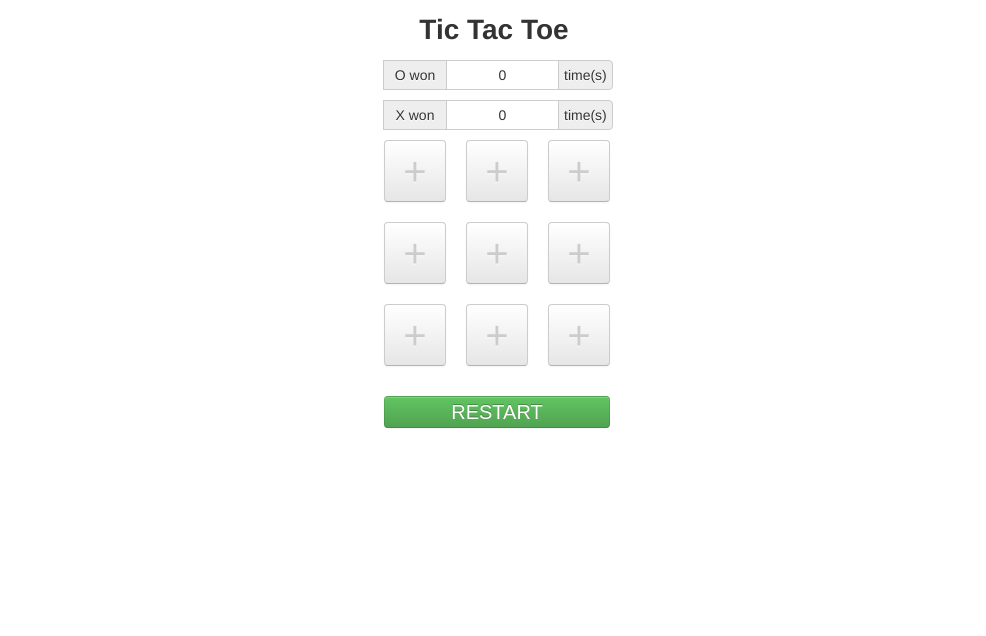
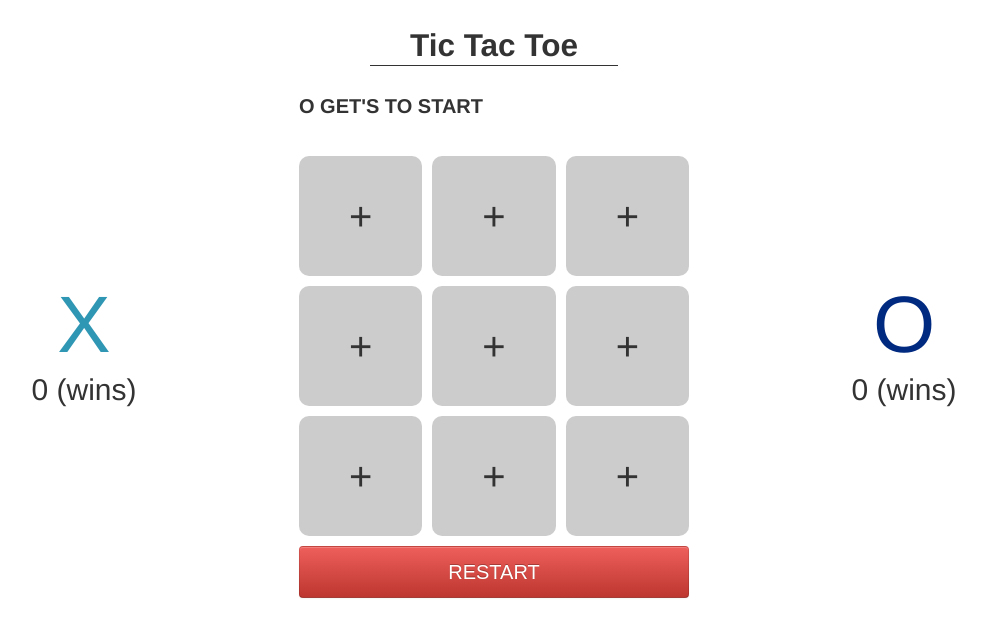
Before and after one commit to hansin91/tic-tac-toe, a website: page docs/index.html in a window 1280 px wide. Shown: the whole page, without its empty margins (146-1132 px from the left). Drawn offline with nearby package versions, Linux system fonts and the light colour scheme; files that its build step writes are made by us from their sources.

Commit message:
Redesign app

```diff
--- a/docs/assets/js/index.js
+++ b/docs/assets/js/index.js
@@ -3,17 +3,29 @@
 		O = 'O',
 		win_X = 0,
 		win_O = 0,
-		turn = 'X',
+		turn = '',
 		winner = null;
+
+	var randomTurn = function() {
+		var number = Math.floor(Math.random() * 100 + 1);
+		if (number % 2 == 0) {
+			turn = 'O';
+		} else {
+			turn = 'X';
+		}
+	};
+
 	var switchTurn = function() {
 		if (checkWinner(turn)) {
-			alert(turn + ' has won the game. Start a new game');
 			countWin();
 			winner = turn;
+			setMessage(turn + ' has won the game. Start a new game');
 		} else if (turn == X) {
 			turn = O;
+			setMessage("It's " + turn + " 's turn");
 		} else {
 			turn = X;
+			setMessage("It's " + turn + " 's turn");
 		}
 	};
 
@@ -69,7 +81,7 @@
 	};
 
 	var clearBox = function() {
-		$('#game .tic-tac-toe__game--square')
+		$('#game .tic-tac-toe__game__square')
 			.removeClass('btn-info')
 			.removeClass('btn-primary')
 			.removeClass('disable')
@@ -79,21 +91,32 @@
 	var startNewGame = function() {
 		clearBox();
 		winner = null;
+		randomTurn();
+		setMessage(turn + " GET'S TO START ");
+	};
+
+	var setMessage = function(message) {
+		$('#message').text(message);
 	};
 
 	$(function() {
-		$('#game .tic-tac-toe__game--square').on('click', function() {
+		randomTurn();
+		setMessage(turn + " GET'S TO START ");
+
+		$('#game .tic-tac-toe__game__square').on('click', function() {
 			if (winner != null) {
-				alert(turn + ' has won the game. Start a new game');
+				setMessage(turn + ' has won the game. Start a new game');
 			} else if ($(this).text() == '+') {
 				$(this).text(turn);
 				addClass($(this));
 				switchTurn();
 				if (parseInt(checkTie()) == 9 && winner == null) {
-					alert('Its a tie. It will restart.');
+					setMessage("It's a tie. It will restart.");
 				}
 			} else {
-				alert('Already Selected');
+				if (winner == null && parseInt(checkTie()) !== 9) {
+					setMessage('Already Selected');
+				}
 			}
 		});
 
--- a/docs/index.html
+++ b/docs/index.html
@@ -7,33 +7,42 @@
     <title>Tic Tac Toe game</title>
   </head>
   <body>
-  <div class="tic-tac-toe">
-    <div class="tic-tac-toe__content">
-      <div class="row">
-      <h1 class="span3">Tic Tac Toe</h1>
-      <div class="span3">
-        <div class="u-margin-bottom-small input-append">
-          <span class="add-on win_text">O won</span><strong id="win_O" class="win_times add-on">0</strong><span class="add-on">time(s)</span>
+    <div class="tic-tac-toe">
+      <div class="tic-tac-toe__header u-margin-bottom-medium">
+        <h2 class="heading--2 heading--2--title">Tic Tac Toe</h2>
+      </div>
+      <div class="tic-tac-toe__content">
+        <div class="win_content">
+          <h1 class="heading--1 heading--1--X u-margin-bottom-medium">X</h1>
+            <div class="win_content__times">
+              <span id="win_X" class="win_content__times--X">0</span> (wins)
+            </div>
         </div>
-        <div class="u-margin-bottom-small input-append">
-          <span class="add-on win_text">X won</span><strong id="win_X" class="win_times add-on">0</strong><span class="add-on">time(s)</span>
+        <div class="tic-tac-toe__game" id="game">
+          <div class="tic-tac-toe__message">
+            <p id="message">Message here</p>
+          </div>
+          <div id="s1" class="s1 tic-tac-toe__game__square">+</div>
+          <div id="s2" class="s2 tic-tac-toe__game__square">+</div>
+          <div id="s3" class="s3 tic-tac-toe__game__square">+</div>
+          <div id="s4" class="s4 tic-tac-toe__game__square">+</div>
+          <div id="s5" class="s5 tic-tac-toe__game__square">+</div>
+          <div id="s6" class="s6 tic-tac-toe__game__square">+</div>
+          <div id="s7" class="s7 tic-tac-toe__game__square">+</div>
+          <div id="s8" class="s8 tic-tac-toe__game__square">+</div>
+          <div id="s9" class="s9 tic-tac-toe__game__square">+</div>
+          <div class="tic-tac-toe__reset">
+            <a id="reset" class="btn btn-danger btn--reset">Restart</a>
+          </div>
+        </div>
+        <div class="win_content">
+          <h1 class="heading--1 heading--1--O u-margin-bottom-medium">O</h1>
+          <div class="win_content__times">
+            <span id="win_O" class="win_content__times--O">0</span> (wins)
+          </div>
         </div>
       </div>
     </div>
-    <ul class="row tic-tac-toe__game" id="game">
-    <li id="s1" class="btn span1 tic-tac-toe__game--square" >+</li>
-    <li id="s2" class="btn span1 tic-tac-toe__game--square">+</li>
-    <li id="s3" class="btn span1 tic-tac-toe__game--square">+</li>
-    <li id="s4" class="btn span1 tic-tac-toe__game--square">+</li>
-    <li id="s5" class="btn span1 tic-tac-toe__game--square">+</li>
-    <li id="s6" class="btn span1 tic-tac-toe__game--square">+</li>
-    <li id="s7" class="btn span1 tic-tac-toe__game--square">+</li>
-    <li id="s8" class="btn span1 tic-tac-toe__game--square">+</li>
-    <li id="s9" class="btn span1 tic-tac-toe__game--square">+</li>
-    </ul>
-    <div class="clr">&nbsp;</div>
-    <div class="row"><a href="#" id="reset" class="btn-success btn btn--reset span3" >Restart</a></div></div>
-  </div>
   <script src="dist/js/tictactoe.min.js"></script>
   </body>
   </html>
--- /dev/null
+++ b/styles/tictactoe/base/base.less
@@ -0,0 +1,15 @@
+*,
+*::after,
+*::before {
+	margin: 0;
+	padding: 0;
+	box-sizing: inherit;
+}
+
+html {
+	font-size: 62.5%;
+}
+
+body {
+	box-sizing: border-box;
+}
--- a/styles/tictactoe/base/typograhpy.less
+++ b/styles/tictactoe/base/typograhpy.less
@@ -9,7 +9,22 @@
 	}
 }
 
-h1 {
-	text-align: center;
-	font-size: 28px;
+.heading--1 {
+	font-size: 8rem;
+	font-weight: 400;
+
+	&--X {
+		color: #2f96b4;
+	}
+
+	&--O {
+		color: #002a80;
+	}
 }
+
+.heading--2 {
+	&--title {
+		padding: 0 4rem;
+		border-bottom: 1px solid;
+	}
+}
--- a/styles/tictactoe/base/utilities.less
+++ b/styles/tictactoe/base/utilities.less
@@ -1,5 +1,9 @@
 .u-margin-bottom-small {
-	margin-bottom: 10px;
+	margin-bottom: 1rem;
+}
+
+.u-margin-bottom-medium {
+	margin-bottom: 2rem;
 }
 
 .clr {
--- a/styles/tictactoe/components/button.less
+++ b/styles/tictactoe/components/button.less
@@ -1,6 +1,6 @@
 .btn {
 	&--reset {
-		padding: 5px 10px;
+		padding: 1.5rem 0.6rem;
 		color: #fff;
 		font-family: Arial, Helvetica, sans-serif;
 		font-size: 20px;
@@ -10,6 +10,6 @@
 		text-align: center;
 		text-transform: uppercase;
 		outline: none;
-		width: 204px;
+		width: 100%;
 	}
 }
--- a/styles/tictactoe/layout/grid.less
+++ b/styles/tictactoe/layout/grid.less
@@ -1,40 +1,56 @@
 .tic-tac-toe {
-	width: 220px;
-	margin: 0 auto;
+	padding: 1.5rem;
 
 	&__content {
-		width: 226px;
+		display: flex;
+		justify-content: center;
+		align-items: center;
+	}
+
+	&__header {
+		display: flex;
+		justify-content: center;
 	}
 
 	&__game {
-		float: left;
-		padding: 0;
-		clear: both;
-		li {
-			float: left;
-			padding: 0;
-			list-style: none;
-			text-align: center;
-			margin-bottom: 20px;
-			color: #fff;
-			height: 60px;
-			line-height: 60px;
-			font-size: 40px;
-			color: #ccc;
+		display: grid;
+		grid-template-columns: repeat(3, 1fr);
+		grid-gap: 1rem;
+		grid-template-areas: "head head head" "box-1 box-2 box-3" "box-4 box-5 box-6" "box-7 box-8 box-9"
+			"button button button";
 
-			&.disable {
-				color: #fff;
-			}
+		&__square {
+			padding: 5rem;
+			background-color: #ccc;
+			border-radius: 1rem;
+			font-size: 4rem;
+			font-weight: 400;
+		}
+	}
 
-			&::-moz-selection {
-				background: none;
-				color: #000;
-			}
+	&__message {
+		grid-area: head;
+		p {
+			font-size: 2rem;
+			padding-bottom: 2rem;
+			color: #333333;
+			font-weight: 700;
+		}
+	}
 
-			&::-webkit-selection {
-				background: none;
-				color: #000;
-			}
+	&__reset {
+		grid-area: button;
+	}
+
+	.win_content {
+		flex: 1;
+		text-align: center;
+		width: 100%;
+
+		&__times {
+			display: inline-block;
+			margin-top: 1.5rem;
+			font-size: 3rem;
 		}
 	}
 }
--- a/styles/tictactoe/tic-tac-toe.less
+++ b/styles/tictactoe/tic-tac-toe.less
@@ -1,3 +1,4 @@
+@import 'base/base.less';
 @import 'base/utilities.less';
 @import 'base/typograhpy.less';
 @import 'components/button.less';
```
Also changed, not shown: docs/dist/css/styles.css, docs/dist/js/tictactoe.min.js, 1 other file.
